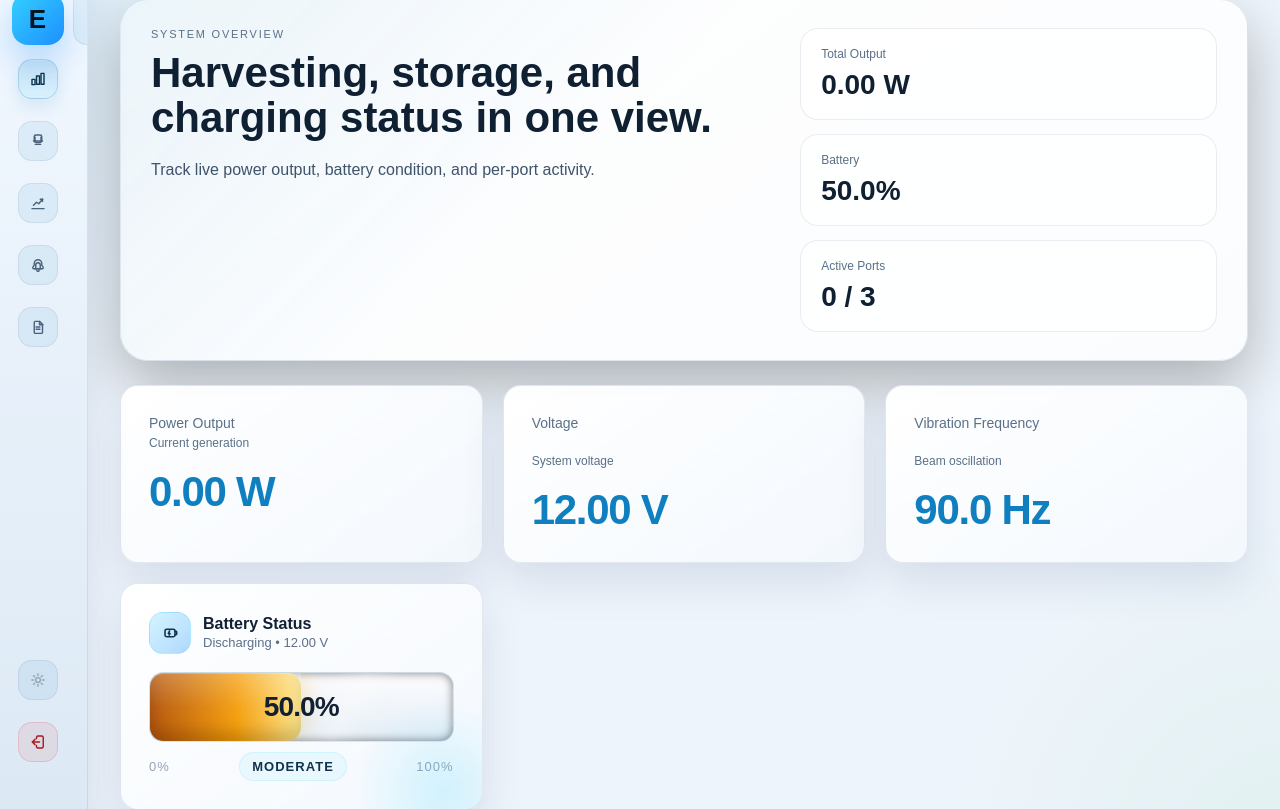
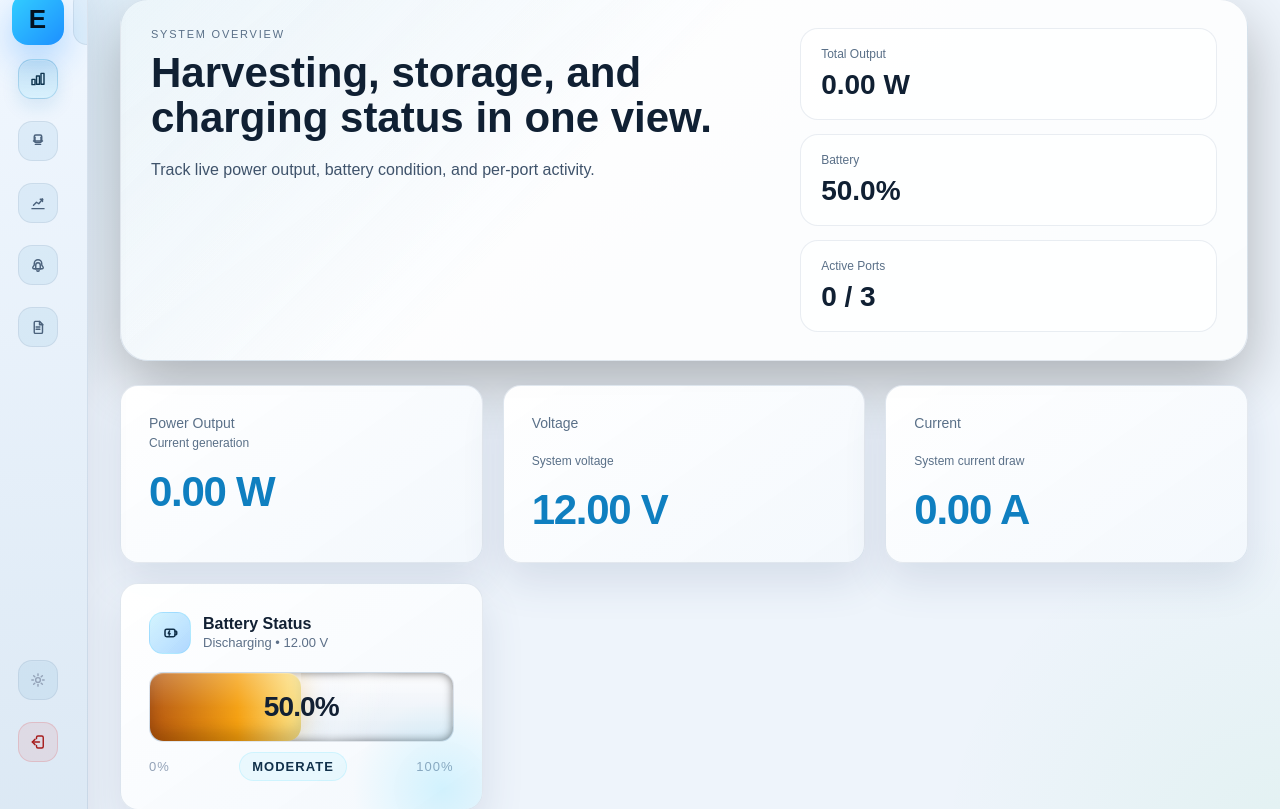
Before and after one commit to Princesscordero/Monitoring, a Flask app: page / in a window 1280 px wide. Shown: the part 29-838 px from the top of the page. Run offline with Flask 3, Linux system fonts and the light colour scheme; the visitor is signed in with stand-in values (Sample User, id 1).

Commit message:
update to sync on esp32

```diff
--- a/app.py
+++ b/app.py
@@ -93,6 +93,7 @@ settings = {
 system_cache = {
     "power": 0.0,
     "voltage": 12.0,
+    "current": 0.0,
     "frequency": 90.0,
     "last_metrics_update": time.time(),
     "last_battery_update": time.time(),
@@ -308,17 +309,99 @@ def get_data_source_label():
     return "ESP32 Live" if esp32_online else "Simulation"
 
 
-def append_system_history(power_value, voltage_value, frequency_value):
+def _coerce_bool(value):
+    if isinstance(value, bool):
+        return value
+    if isinstance(value, (int, float)):
+        return value != 0
+    if isinstance(value, str):
+        return value.strip().lower() in {"1", "true", "yes", "on", "connected"}
+    return False
+
+
+def _coerce_float(value, default=0.0):
+    try:
+        return float(value)
+    except (TypeError, ValueError):
+        return float(default)
+
+
+def normalize_esp32_payload(data):
+    if not isinstance(data, dict):
+        raise ValueError("Payload must be a JSON object")
+
+    ports_payload = data.get("ports")
+    if ports_payload is None:
+        ports_payload = {
+            "p1": data.get("p1") or data.get("port1"),
+            "p2": data.get("p2") or data.get("port2"),
+            "p3": data.get("p3") or data.get("port3"),
+        }
+
+    if not isinstance(ports_payload, dict):
+        raise ValueError("ports must be an object")
+
+    normalized_ports = {}
+    for pid in ["p1", "p2", "p3"]:
+        raw_port = ports_payload.get(pid)
+        if raw_port is None:
+            raise ValueError(f"Missing port payload for {pid}")
+        if not isinstance(raw_port, dict):
+            raise ValueError(f"{pid} must be an object")
+
+        connected = _coerce_bool(
+            raw_port.get("connected", raw_port.get("is_connected", raw_port.get("plugged")))
+        )
+        current = _coerce_float(raw_port.get("current", raw_port.get("amps", raw_port.get("ampere"))), 0.0)
+        power = _coerce_float(raw_port.get("power", raw_port.get("watt", raw_port.get("watts"))), 0.0)
+        voltage = _coerce_float(raw_port.get("voltage", data.get("voltage", system_cache.get("voltage", 12.0))), system_cache.get("voltage", 12.0))
+        status = raw_port.get("status")
+        if not status:
+            status = "NO_DEVICE" if not connected else ("CHARGING" if power > 0 else "IDLE")
+
+        normalized_ports[pid] = {
+            "connected": connected,
+            "current": round(current, 2),
+            "power": round(power, 2),
+            "voltage": round(voltage, 2),
+            "status": str(status).upper()
+        }
+
+    total_power = data.get("power")
+    if total_power is None:
+        total_power = sum(port["power"] for port in normalized_ports.values())
+
+    battery_value = data.get("battery", data.get("battery_percent", data.get("batteryPercentage")))
+    frequency_value = data.get("frequency", data.get("freq", data.get("vibration_frequency")))
+    voltage_value = data.get("voltage", data.get("system_voltage", data.get("bus_voltage")))
+
+    if battery_value is None:
+        raise ValueError("Missing field: battery")
+    if frequency_value is None:
+        raise ValueError("Missing field: frequency")
+    if voltage_value is None:
+        raise ValueError("Missing field: voltage")
+
+    return {
+        "voltage": round(_coerce_float(voltage_value, system_cache.get("voltage", 12.0)), 2),
+        "frequency": round(_coerce_float(frequency_value, system_cache.get("frequency", 90.0)), 1),
+        "battery": round(_coerce_float(battery_value, battery), 1),
+        "power": round(_coerce_float(total_power, 0.0), 2),
+        "ports": normalized_ports
+    }
+
+
+def append_system_history(power_value, voltage_value, current_value):
     timestamp = datetime.now().strftime("%H:%M:%S")
     entry = {
         "time": timestamp,
         "power": round(power_value, 2),
         "voltage": round(voltage_value, 2),
-        "frequency": round(frequency_value, 1),
+        "current": round(current_value, 2),
         "battery": round(battery, 1)
     }
 
-    if not system_history or any(system_history[-1][key] != entry[key] for key in ("power", "voltage", "frequency", "battery")):
+    if not system_history or any(system_history[-1][key] != entry[key] for key in ("power", "voltage", "current", "battery")):
         system_history.append(entry)
         if len(system_history) > 180:
             del system_history[:-180]
@@ -353,7 +436,7 @@ def build_report_summary():
         "system": {
             "power": round(system_cache.get("power", 0.0), 2),
             "voltage": round(system_cache.get("voltage", 0.0), 2),
-            "frequency": round(system_cache.get("frequency", 0.0), 1),
+            "current": round(system_cache.get("current", 0.0), 2),
             "battery": round(battery, 1),
             "charging": charging
         },
@@ -401,7 +484,7 @@ def build_readable_report_text(report):
         "-" * 15,
         f"Power Output: {report['system']['power']:.2f} W",
         f"Voltage: {report['system']['voltage']:.2f} V",
-        f"Vibration Frequency: {report['system']['frequency']:.1f} Hz",
+        f"Total Current: {report['system']['current']:.2f} A",
         f"Battery Level: {report['system']['battery']:.1f}%",
         f"Charging State: {'Charging' if report['system']['charging'] else 'Idle'}",
         "",
@@ -450,7 +533,7 @@ def build_readable_report_text(report):
         if recent_points:
             for point in recent_points:
                 lines.append(
-                    f"{point['time']}  |  {point['power']:.2f} W  |  {point['voltage']:.2f} V  |  {point['frequency']:.1f} Hz  |  {point['battery']:.1f}%"
+                    f"{point['time']}  |  {point['power']:.2f} W  |  {point['voltage']:.2f} V  |  {point['current']:.2f} A  |  {point['battery']:.1f}%"
                 )
         else:
             lines.append("No recent power history available yet.")
@@ -796,29 +879,41 @@ def esp32_ingest():
     if not data:
         return jsonify({"ok": False, "error": "Invalid JSON"}), 400
 
-    # Minimal fields expected from ESP32
-    required = ["voltage", "frequency", "battery", "ports"]
-    for k in required:
-        if k not in data:
-            return jsonify({"ok": False, "error": f"Missing field: {k}"}), 400
-
-    if not isinstance(data["ports"], dict):
-        return jsonify({"ok": False, "error": "ports must be object"}), 400
-
-    for pid in ["p1", "p2", "p3"]:
-        if pid not in data["ports"]:
-            return jsonify({"ok": False, "error": f"Missing ports.{pid}"}), 400
-
-        p = data["ports"][pid]
-        for pk in ["connected", "current", "power"]:
-            if pk not in p:
-                return jsonify({"ok": False, "error": f"Missing ports.{pid}.{pk}"}), 400
+    try:
+        normalized = normalize_esp32_payload(data)
+    except ValueError as error:
+        return jsonify({"ok": False, "error": str(error)}), 400
 
     # Store latest
     esp32_last["timestamp"] = time.time()
-    esp32_last["payload"] = data
+    esp32_last["payload"] = normalized
 
-    return jsonify({"ok": True})
+    return jsonify({
+        "ok": True,
+        "source": "ESP32",
+        "received_at": datetime.now().strftime("%Y-%m-%d %H:%M:%S"),
+        "normalized": normalized
+    })
+
+
+@app.route("/api/esp32/status")
+def esp32_status():
+    if not is_admin_logged_in():
+        return jsonify({"ok": False, "error": "Unauthorized"}), 401
+
+    now = time.time()
+    online = (
+        settings.get("enable_esp32", True)
+        and esp32_last["payload"] is not None
+        and (now - esp32_last["timestamp"]) <= settings.get("esp32_ttl", ESP32_TTL_SECONDS)
+    )
+
+    return jsonify({
+        "ok": True,
+        "online": online,
+        "last_seen_seconds": None if not esp32_last["timestamp"] else round(now - esp32_last["timestamp"], 2),
+        "payload": esp32_last["payload"]
+    })
 
 # ==========================
 # DASHBOARD
@@ -938,13 +1033,9 @@ def data():
                 float(live["ports"][pid]["power"]) for pid in ["p1", "p2", "p3"]
             )
 
-        append_system_history(
-            system_cache["power"],
-            system_cache["voltage"],
-            system_cache["frequency"]
-        )
-
         # update ports from ESP32
+        charging = False
+        total_current = 0.0
         for pid in ["p1", "p2", "p3"]:
             p = ports[pid]
             esp_p = live["ports"][pid]
@@ -959,17 +1050,24 @@ def data():
             else:
                 p["current"] = float(esp_p["current"])
                 p["power"] = float(esp_p["power"])
-                p["voltage"] = system_cache["voltage"]
+                p["voltage"] = float(esp_p.get("voltage", system_cache["voltage"]))
+                p["status"] = esp_p.get("status", "CHARGING" if p["power"] > 0 else "IDLE")
+                total_current += p["current"]
+                if p["status"] == "CHARGING":
+                    charging = True
 
-                # If manual OFF, status follows power
-                if not p["manual_enabled"]:
-                    p["status"] = "CHARGING" if p["power"] > 0 else "IDLE"
+        system_cache["current"] = round(total_current, 2)
+        append_system_history(
+            system_cache["power"],
+            system_cache["voltage"],
+            system_cache["current"]
+        )
 
         # return ESP32 data (no simulation overwrite)
         return jsonify({
             "power": system_cache["power"],
             "voltage": system_cache["voltage"],
-            "frequency": system_cache["frequency"],
+            "current": system_cache["current"],
             "battery": round(battery, 1),
             "charging": charging,
             "ports": ports,
@@ -991,13 +1089,10 @@ def data():
     if now - system_cache["last_metrics_update"] >= metrics_interval:
         system_cache["power"] = round(random.uniform(1.0, 6.0), 2)
         system_cache["voltage"] = round(random.uniform(11.5, 13.0), 2)
-        system_cache["frequency"] = round(random.uniform(80, 100), 1)
         system_cache["last_metrics_update"] = now
 
     power = system_cache["power"]
     voltage = system_cache["voltage"]
-    frequency = system_cache["frequency"]
-    append_system_history(power, voltage, frequency)
 
     # 2) BATTERY (timed)
     if now - system_cache["last_battery_update"] >= battery_interval:
@@ -1075,10 +1170,13 @@ def data():
         if port["status"] == "CHARGING" and port["connected"]:
             port["session_wh"] += (port["power"] * dt) / 3600.0
 
+    system_cache["current"] = round(sum(port.get("current", 0.0) for port in ports.values()), 2)
+    append_system_history(power, voltage, system_cache["current"])
+
     return jsonify({
         "power": power,
         "voltage": voltage,
-        "frequency": frequency,
+        "current": system_cache["current"],
         "battery": round(battery, 1),
         "charging": charging,
         "ports": ports,
--- a/static/js/dashboard.js
+++ b/static/js/dashboard.js
@@ -350,7 +350,7 @@ document.addEventListener("DOMContentLoaded", () => {
 
     document.getElementById("power").innerText = Number(data.power || 0).toFixed(2) + " W";
     document.getElementById("voltage").innerText = Number(data.voltage || 0).toFixed(2) + " V";
-    document.getElementById("frequency").innerText = Number(data.frequency || 0).toFixed(1) + " Hz";
+    document.getElementById("current").innerText = Number(data.current || 0).toFixed(2) + " A";
     document.getElementById("heroPower").innerText = Number(data.power || 0).toFixed(2) + " W";
     document.getElementById("heroBattery").innerText = Number(data.battery || 0).toFixed(1) + "%";
 
--- a/templates/index.html
+++ b/templates/index.html
@@ -161,12 +161,12 @@
                 <div class="card wide">
                     <div class="card-header">
                         <span>
-                            Vibration Frequency
-                            <span class="tooltip-text">Indicates the oscillation rate of the piezoelectric beam.</span>
+                            Current
+                            <span class="tooltip-text">Shows the total electrical current currently being delivered across the ports.</span>
                         </span>
-                        <small>Beam oscillation</small>
+                        <small>System current draw</small>
                     </div>
-                    <div class="card-value" id="frequency">-- Hz</div>
+                    <div class="card-value" id="current">-- A</div>
                 </div>
 
                 <div class="card wide battery-card">
```
Also changed, not shown: esp32/README.md (added), 1 other file.
